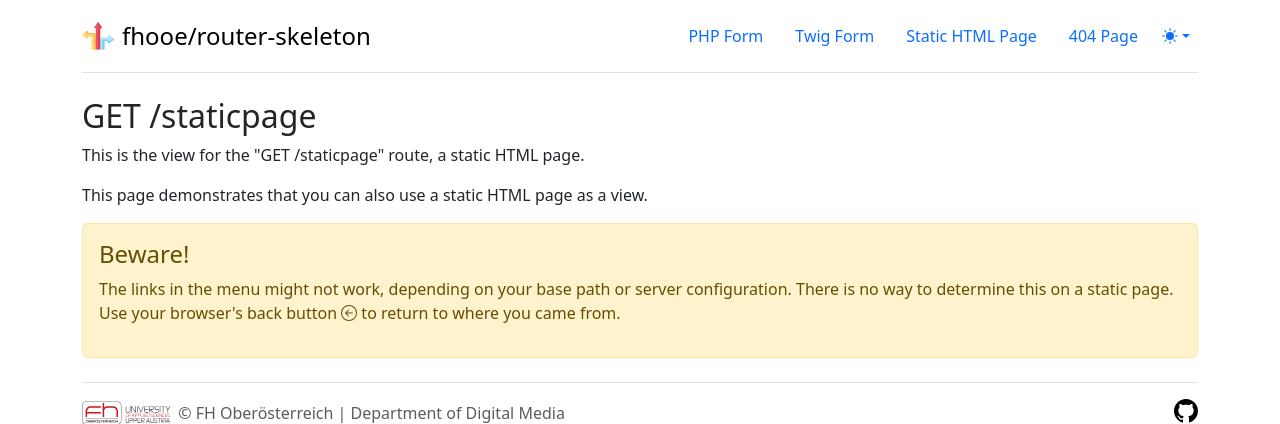
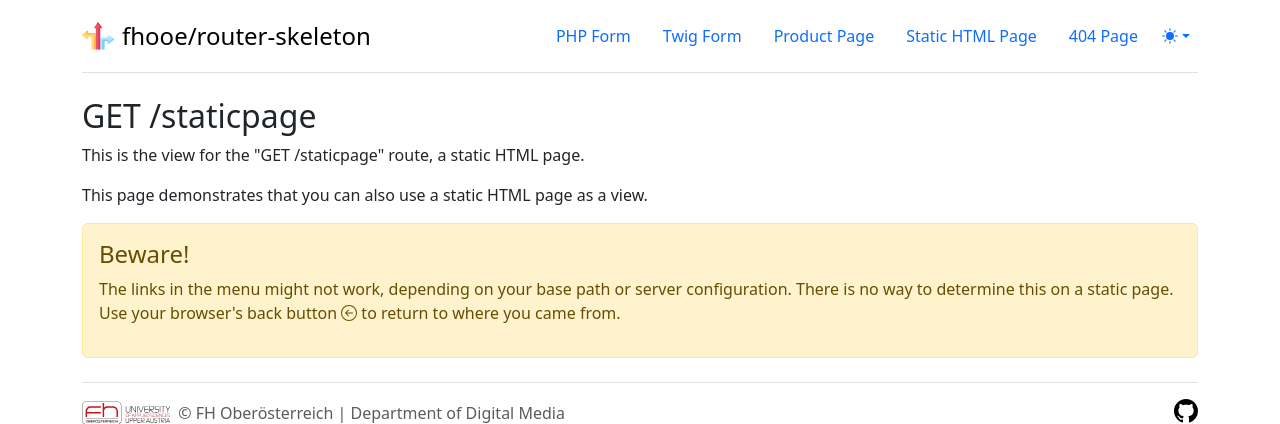
Before and after one commit to Digital-Media/fhooe-router-skeleton, a PHP site: page /views/staticpage.html in a window 1280 px wide. Shown: the top 424 px of the page. Run offline with PHP 8.4, Linux system fonts and the light colour scheme.

Commit message:
Updated views
Added product view to navigation in static page and PHP form.
Made the button in the product view less obvious.

```diff
--- a/views/form.php
+++ b/views/form.php
@@ -30,6 +30,9 @@ $basePath = $router->getBasePath();
             </li>
             <li class="nav-item">
                 <a href="<?= $router->urlFor("/twigform") ?>" class="nav-link">Twig Form</a>
+            </li>
+            <li class="nav-item">
+                <a href="<?= $router->urlFor("/product/1") ?>" class="nav-link">Product Page</a>
             </li>
             <li class="nav-item">
                 <a href="<?= $router->urlFor("/staticpage") ?>" class="nav-link">Static HTML Page</a>
--- a/views/product.html.twig
+++ b/views/product.html.twig
@@ -21,6 +21,6 @@
     <div class="border p-3 mt-5">
         <h3>Product {{ id }} Details</h3>
         <p>Here are the details for product {{ id }}.</p>
-        <p><a href="{{ url_for('/') }}" class="btn btn-primary">Back to Home</a></p>
+        <p><a href="{{ url_for('/') }}" class="btn btn-outline-primary">Back to Home</a></p>
     </div>
 {% endblock main %}
--- a/views/staticpage.html
+++ b/views/staticpage.html
@@ -23,6 +23,9 @@
             </li>
             <li class="nav-item">
                 <a href="../public/twigform" class="nav-link">Twig Form</a>
+            </li>
+            <li class="nav-item">
+                <a href="../public/product/1" class="nav-link">Product Page</a>
             </li>
             <li class="nav-item">
                 <a href="../public/staticpage" class="nav-link">Static HTML Page</a>
```
